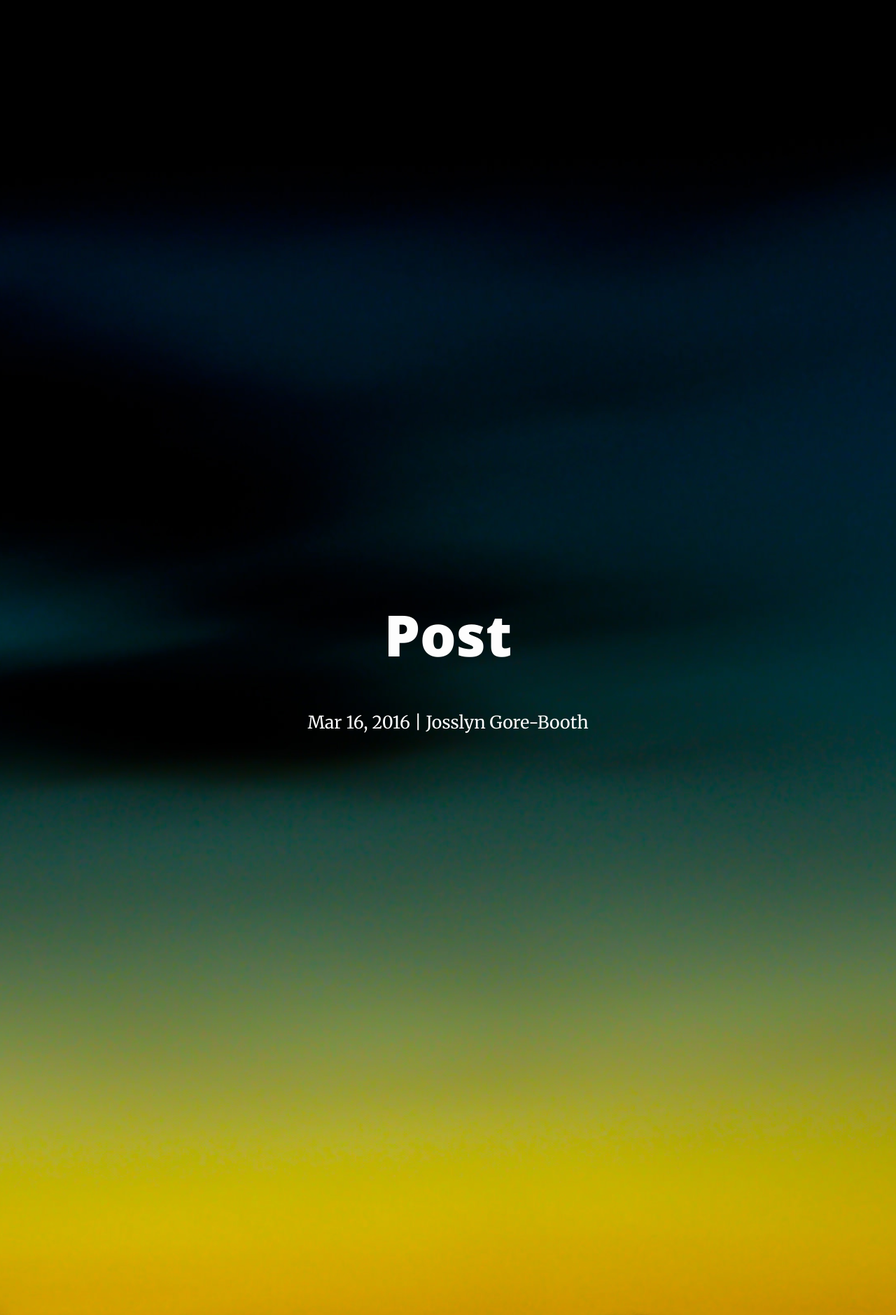
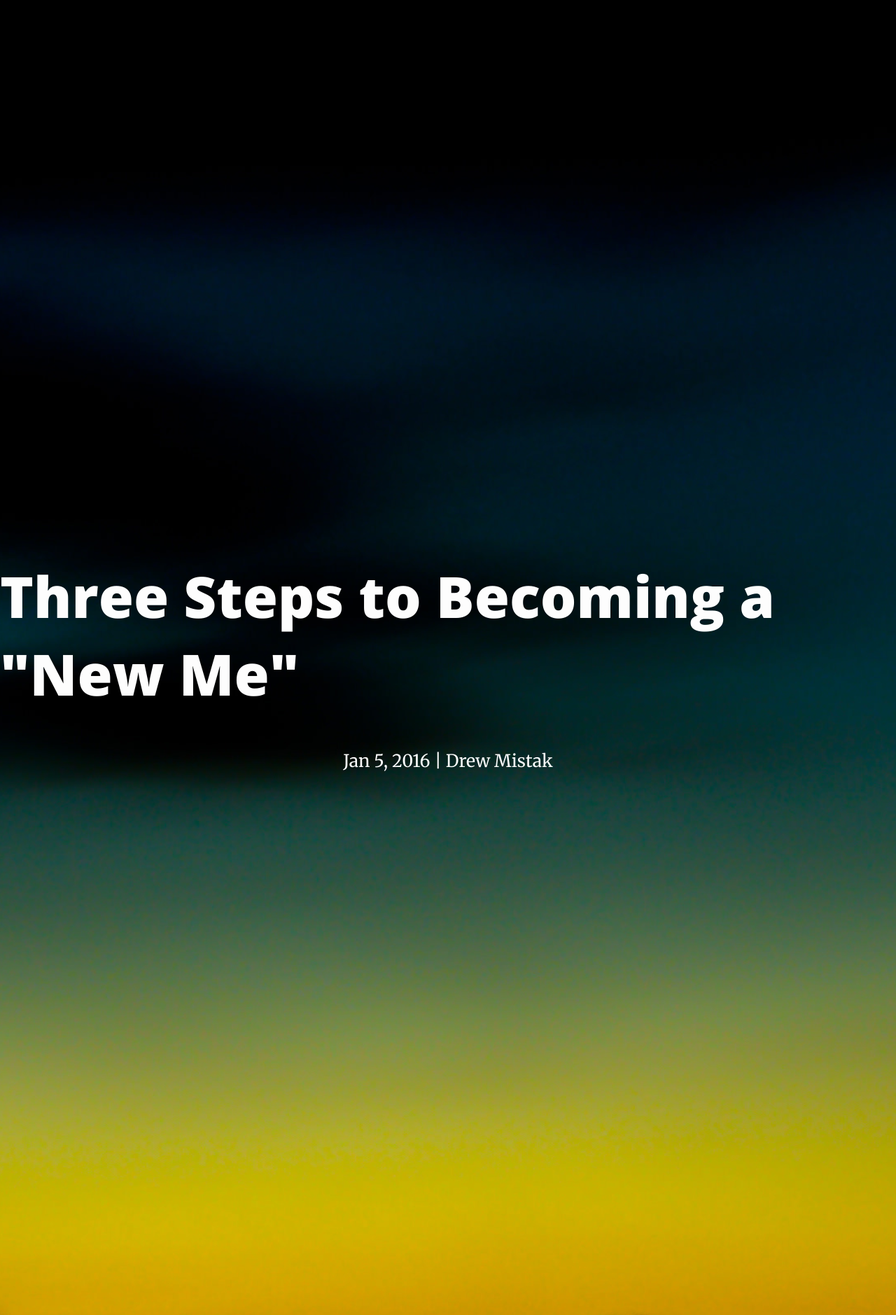
Before and after one commit to fromruins/fromruins.github.io, a Jekyll site: the page built from _posts/2016-03-16-welcome-to-jekyll.markdown, in a window 1280 px wide. Shown: the part 728-2607 px from the top of the page at 70% size. Built offline with Jekyll 4.4.1, drawn with Linux system fonts in a browser that asks for light colours.

Commit message:
Updated 2016-03-16-welcome-to-jekyll.markdown

```diff
--- a/_posts/2016-03-16-welcome-to-jekyll.markdown
+++ b/_posts/2016-03-16-welcome-to-jekyll.markdown
@@ -1,9 +1,9 @@
 ---
 layout: post
-title: Post
-date: "2016-03-16 17:13:09 +0100"
+title: "Three Steps to Becoming a \"New Me\""
+date: "2016-01-05 17:13:09 +0100"
 background: /img/39H.jpg
-author: "Josslyn Gore-Booth"
+author: Drew Mistak
 published: true
 ---
 
```
